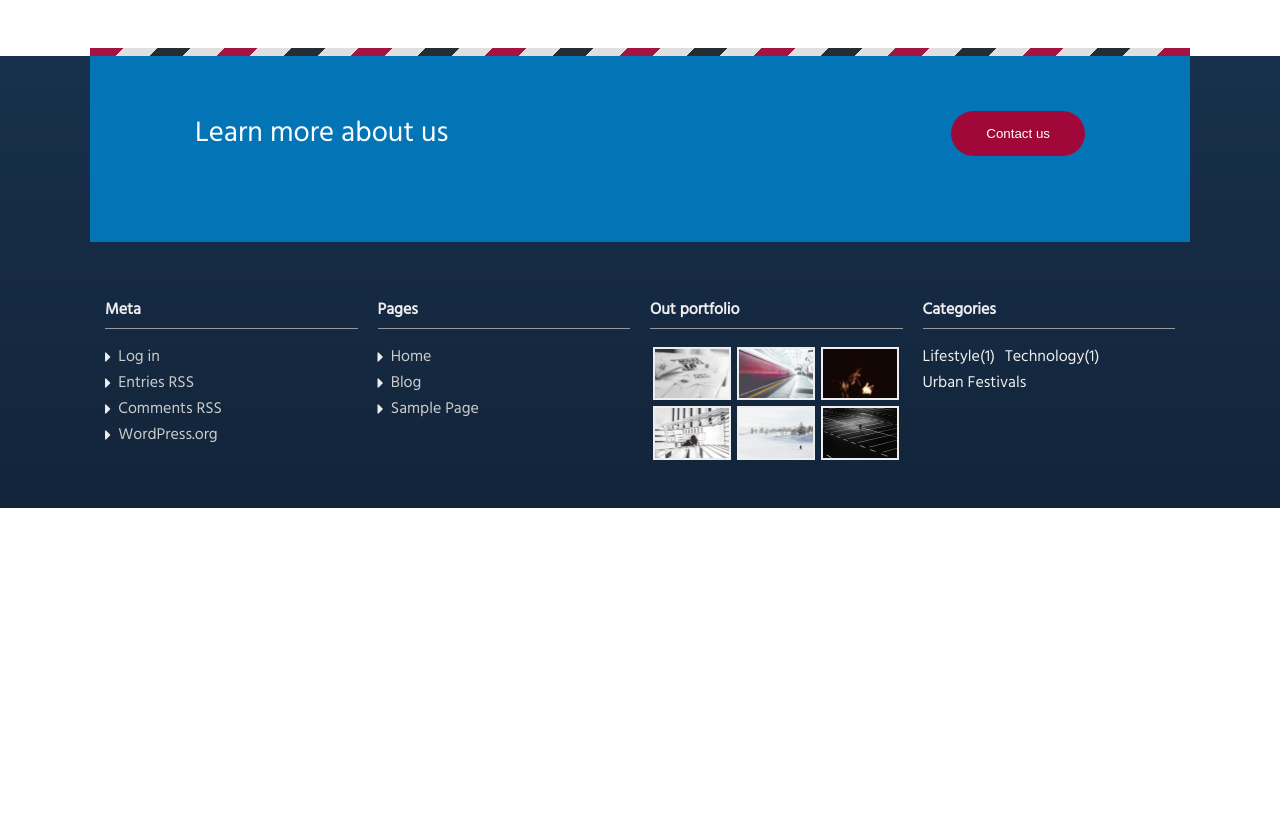
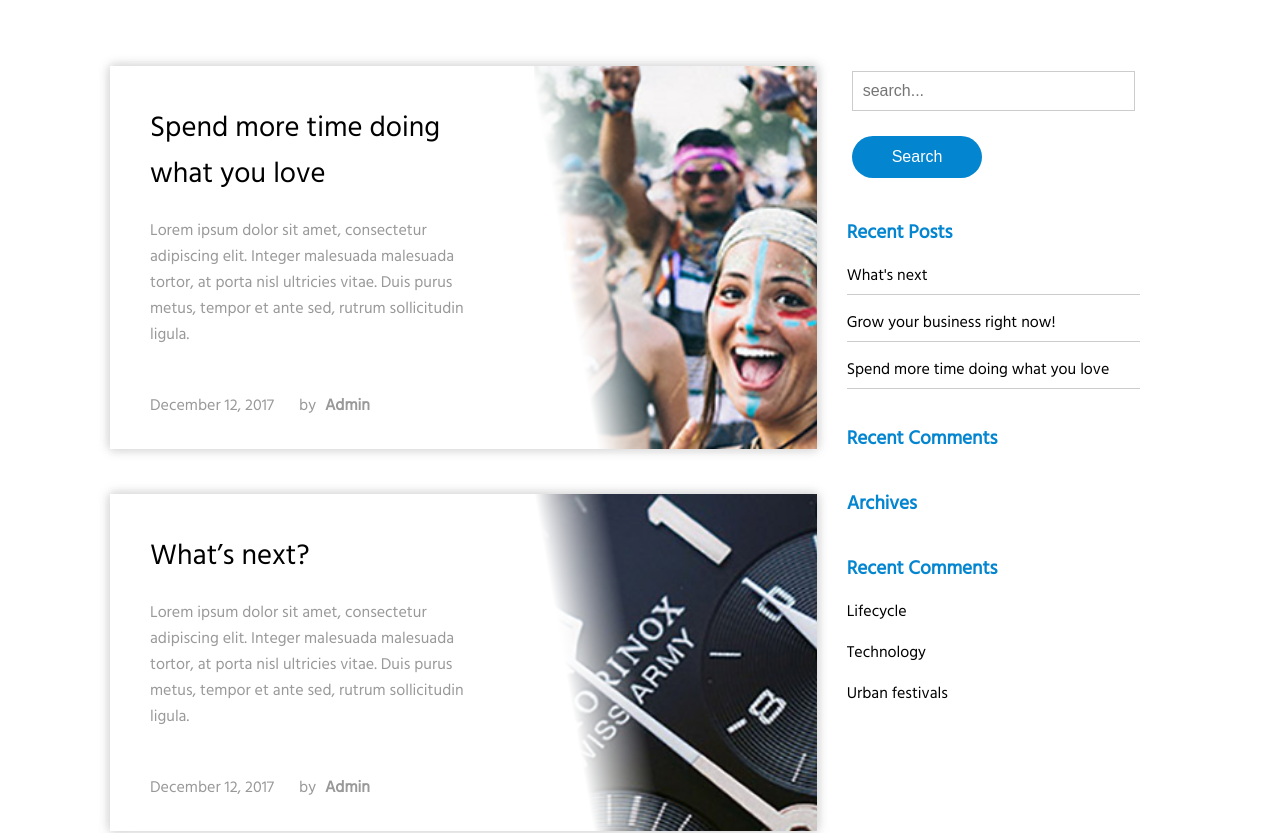
Before and after one commit to BGZStephen/portum, an Angular app: page /blog in a window 1280 px wide. Shown: the part 880-1713 px from the top of the page. Before the commit the page ends 1388 px from the top, so only its background shows below. Built offline with nearby package versions, Linux system fonts and the light colour scheme.

Commit message:
blog list view + responsive styles

```diff
--- a/src/app/components/blog/list-view/blog-list-view.component.html
+++ b/src/app/components/blog/list-view/blog-list-view.component.html
@@ -9,12 +9,78 @@
       </div>
     </div>
   </div>
-  <div class="row">
-    <div class="col-sm-8 posts-container">
-
+  <div class="row blog-content-container">
+    <div class="col-lg-8 posts-container">
+      <div class="post">
+        <div class="text-container">
+          <p class="post-header">Spend more time doing what you love</p>
+          <p class="post-text">Lorem ipsum dolor sit amet, consectetur adipiscing elit. Integer malesuada malesuada tortor, at porta nisl ultricies vitae. Duis purus metus, tempor et ante sed, rutrum sollicitudin ligula.</p>
+          <span class="post-meta"><p class="post-date">December 12, 2017</p> <p class="post-user">by <strong>Admin</strong></p></span>
+        </div>
+        <div class="image-container">
+          <img src="/assets/img/08_blog_item_01.jpg">
+        </div>
+      </div>
+      <div class="post">
+        <div class="text-container">
+          <p class="post-header">What’s next?</p>
+          <p class="post-text">Lorem ipsum dolor sit amet, consectetur adipiscing elit. Integer malesuada malesuada tortor, at porta nisl ultricies vitae. Duis purus metus, tempor et ante sed, rutrum sollicitudin ligula.</p>
+          <span class="post-meta"><p class="post-date">December 12, 2017</p> <p class="post-user">by <strong>Admin</strong></p></span>
+        </div>
+        <div class="image-container">
+          <img src="/assets/img/08_blog_item_02.jpg">
+        </div>
+      </div>
+      <div class="post">
+        <div class="text-container">
+          <p class="post-header">Grow your business right now!</p>
+          <p class="post-text">Lorem ipsum dolor sit amet, consectetur adipiscing elit. Integer malesuada malesuada tortor, at porta nisl ultricies vitae. Duis purus metus, tempor et ante sed, rutrum sollicitudin ligula.</p>
+          <span class="post-meta"><p class="post-date">December 12, 2017</p> <p class="post-user">by <strong>Admin</strong></p></span>
+        </div>
+        <div class="image-container">
+          <img src="/assets/img/08_blog_item_03.jpg">
+        </div>
+      </div>
     </div>
-    <div class="col-sm-4 meta-container">
-
+    <div class="col-lg-4 meta-container">
+      <div class="search-container">
+        <div class="row">
+          <div class="col-lg-12">
+            <input class="search-input" type="text" placeholder="search...">
+          </div>
+        </div>
+        <div class="row">
+          <div class="col-lg-12">
+            <button class="search-button">Search</button>
+          </div>
+        </div>
+      </div>
+      <div class="recent-posts-container">
+        <p class="meta-header">Recent Posts</p>
+        <div class="recent-post">
+          <p>What's next</p>
+        </div>
+        <div class="recent-post">
+          <p>Grow your business right now!</p>
+        </div>
+        <div class="recent-post">
+          <p>Spend more time doing what you love</p>
+        </div>
+      </div>
+      <div class="recent-comments-container">
+        <p class="meta-header">Recent Comments</p>
+      </div>
+      <div class="archives-container">
+        <p class="meta-header">Archives</p>
+      </div>
+      <div class="categories-container">
+        <p class="meta-header">Recent Comments</p>
+        <div class="category">
+          <p>Lifecycle</p>
+          <p>Technology</p>
+          <p>Urban festivals</p>
+        </div>
+      </div>
     </div>
   </div>
 </div>
--- a/src/app/components/blog/list-view/blog-list-view.component.scss
+++ b/src/app/components/blog/list-view/blog-list-view.component.scss
@@ -1,10 +1,11 @@
 #blog-list-view {
   .main-image-container {
+    overflow: hidden;
     height: 350px;
 
     img {
       display: block;
-      width: 100%;
+      height: 100%;
     }
 
     @media(min-width: $screen-md) {
@@ -22,12 +23,185 @@
                 5px 0px 8px rgba(#AAA, 0.2),
                 0px -5px 8px rgba(#AAA, 0.2),
                 -5px 0 8px rgba(#AAA, 0.2);
-    font-size: 1.8em;
+    font-size: 1.2em;
     margin: 0 auto;
-    padding: 60px 160px;
+    padding: 25px;
     position: relative;
-    top: -90px;
+    top: -220px;
+    margin-bottom: -240px;
     max-width: 800px;
     text-align: center;
+    @media(min-width: $screen-lg) {
+      font-size: 1.8em;
+      margin-bottom: 0;
+      padding: 60px 160px;
+      top: -90px;
+    }
+  }
+
+  .blog-content-container {
+    max-width: 1100px;
+    margin: 0 auto;
+    padding: 20px;
+
+    .post {
+      box-shadow: 0px 5px 8px rgba(#AAA, 0.2),
+                  5px 0px 8px rgba(#AAA, 0.2),
+                  0px -5px 8px rgba(#AAA, 0.2),
+                  -5px 0 8px rgba(#AAA, 0.2);
+      display: flex;
+      margin-bottom: 45px;
+
+      .text-container {
+        padding: 20px;
+        width: 100%;
+
+        .post-header {
+          cursor: pointer;
+          font-size: 1.8em;
+          margin-bottom: 20px;
+          transition: 0.3s ease all;
+
+          &:hover {
+            color: $primary-red;
+          }
+        }
+
+        .post-text {
+          color: #999;
+          font-size: 1em;
+          margin-bottom: 45px;
+        }
+
+        .post-meta {
+          color: #999;
+          display: flex;
+
+          .post-date {
+            margin-right: 25px;
+          }
+
+          .post-user {
+            margin-right: 15px;
+          }
+
+          strong {
+            cursor: pointer;
+            margin-left: 5px;
+            transition: 0.3s ease all;
+
+            &:hover {
+              color: $primary-red;
+            }
+          }
+        }
+
+        @media(min-width: $screen-lg) {
+          padding: 40px 40px 30px 40px;
+          width: 60%;
+        }
+      }
+
+      .image-container {
+        display: none;
+        overflow: hidden;
+        position: relative;
+        width: 100%;
+        img {
+          cursor: pointer;
+          height: 100%;
+        }
+
+        &::before {
+          background: linear-gradient(to right, rgba(#FFF, 1) 50%, rgba(#FFF, 0));
+          content: '';
+          height: 100%;
+          width: 140px;
+          left: -40px;
+          position: absolute;
+          pointer-events: none;
+          transform: skewX(10deg);
+        }
+
+        @media(min-width: $screen-lg) {
+          display: block;
+          width: 40%;
+        }
+      }
+    }
+  }
+
+  .meta-container {
+    padding: 0 10px;
+    .meta-header {
+      color: $primary-blue;
+      cursor: pointer;
+      font-size: 1.2em;
+      font-weight: 600;
+    }
+
+    .search-container {
+      margin-bottom: 35px;
+      input {
+        border: 1px solid #CCC;
+        font-size: 1em;
+        margin-bottom: 15px;
+        padding: 10px;
+        width: 100%;
+      }
+
+      button {
+        background: $primary-blue;
+        border: none;
+        color: white;
+        font-size: 1em;
+        padding: 12px 40px;
+        width: 100%;
+
+        @media(min-width: $screen-sm) {
+          border-radius: 25px;
+          width: auto;
+        }
+      }
+    }
+
+    .recent-posts-container {
+      margin-bottom: 35px;
+
+      .recent-post {
+        border-bottom: 1px solid #CCC;
+        cursor: pointer;
+        padding: 15px 0 5px 0;
+        transition: 0.3s ease all;
+
+        &:hover {
+          color: $primary-blue;
+        }
+      }
+    }
+
+    .recent-comments-container {
+      margin-bottom: 35px;
+    }
+    .archives-container {
+      margin-bottom: 35px;
+    }
+    .categories-container {
+      margin-bottom: 35px;
+
+      .category p {
+        cursor: pointer;
+        margin: 15px 0;
+        transition: 0.3s ease all;
+
+        &:hover {
+          color: $primary-blue;
+        }
+      }
+    }
+
+    @media(min-width: $screen-md) {
+      padding: 0 30px;
+    }
   }
 }
```
